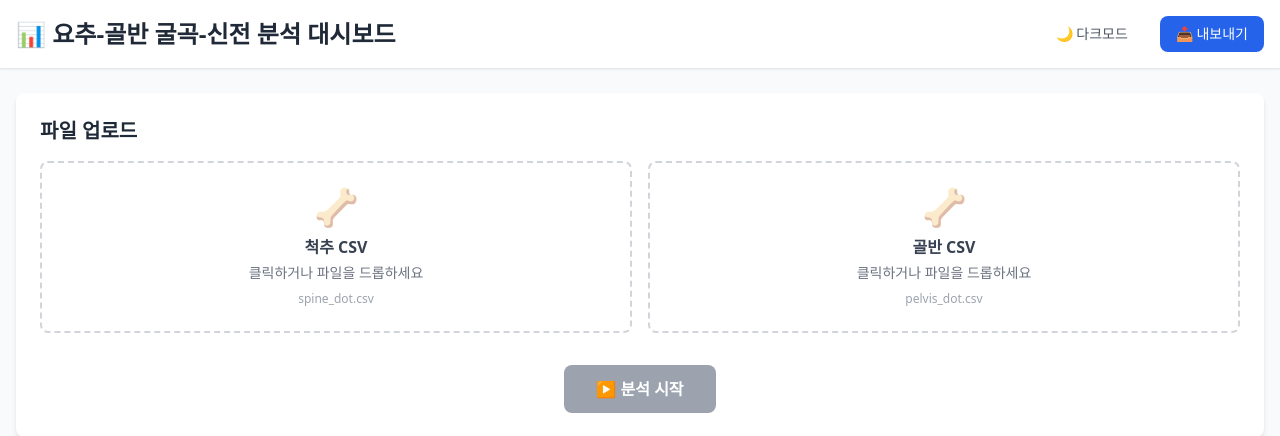
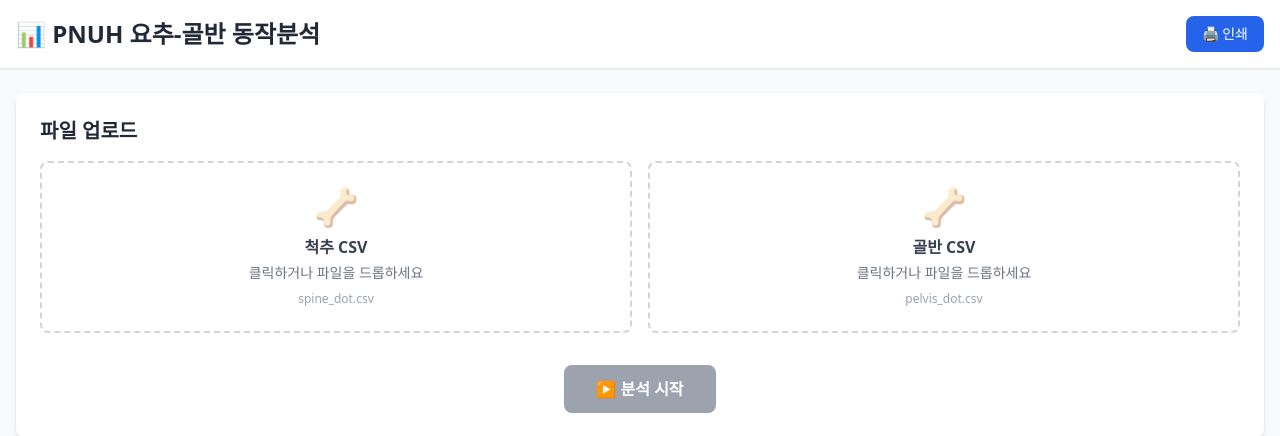
Before and after one commit to medibb/spineview-mvp, a Django app: template dashboard/templates/dashboard/index.html in a window 1280 px wide. Shown: the top 436 px of the page. Run offline with Django 3.2, Linux system fonts and the light colour scheme; the template is opened without the code that fills it, so the values that code supplies are empty; some libraries are stand-ins or nearby versions.

Commit message:
refactor: Update branding and simplify UI controls
Branding updates:
- Changed title from "요추-골반 굴곡-신전 분석 대시보드" to "PNUH 요추-골반 동작분석"
- Updated page header to reflect institutional branding

UI simplifications:
- Removed dark mode toggle feature
- Changed export button to print functionality (window.print())
- Removed placeholder JavaScript for dark mode and export features
- Changed button icon from 📥 to 🖨️ and label from "내보내기" to "인쇄"

Chart improvements:
- Changed main chart title from "굴곡-신전 각도 (메인 시계열)" to "시상면 분석"
- Removed external legend above chart (redundant with in-chart legend)
- Updated in-chart legend labels:
  - "척추 FE" → "요추"
  - "골반 FE" → "골반"
  - "요추전만각도" remains unchanged
- Cleaner, more professional chart presentation

Files modified:
- dashboard/templates/dashboard/base.html: Title, header, button changes
- dashboard/templates/dashboard/index.html: Removed external legend
- static/js/charts.js: Updated legend labels

🤖 Generated with [Claude Code](https://claude.com/claude-code)

Co-Authored-By: Claude Sonnet 4.5 <noreply@anthropic.com>

```diff
--- a/dashboard/templates/dashboard/base.html
+++ b/dashboard/templates/dashboard/base.html
@@ -3,7 +3,7 @@
 <head>
     <meta charset="UTF-8">
     <meta name="viewport" content="width=device-width, initial-scale=1.0">
-    <title>{% block title %}요추-골반 굴곡-신전 분석 대시보드{% endblock %}</title>
+    <title>{% block title %}PNUH 요추-골반 동작분석{% endblock %}</title>
 
     <!-- Tailwind CSS CDN -->
     <script src="https://cdn.tailwindcss.com"></script>
@@ -32,15 +32,12 @@
             <div class="flex justify-between items-center">
                 <div class="flex items-center space-x-3">
                     <h1 class="text-2xl font-bold text-gray-800">
-                        📊 요추-골반 굴곡-신전 분석 대시보드
+                        📊 PNUH 요추-골반 동작분석
                     </h1>
                 </div>
                 <div class="flex items-center space-x-4">
-                    <button id="darkModeToggle" class="px-4 py-2 text-sm text-gray-600 hover:text-gray-800 transition">
-                        🌙 다크모드
-                    </button>
-                    <button id="exportButton" class="px-4 py-2 bg-blue-600 text-white rounded-lg text-sm hover:bg-blue-700 transition">
-                        📥 내보내기
+                    <button id="exportButton" class="px-4 py-2 bg-blue-600 text-white rounded-lg text-sm hover:bg-blue-700 transition" onclick="window.print()">
+                        🖨️ 인쇄
                     </button>
                 </div>
             </div>
@@ -142,17 +139,6 @@
             }
         }
 
-        // Dark mode toggle (placeholder)
-        document.addEventListener('DOMContentLoaded', function() {
-            document.getElementById('darkModeToggle')?.addEventListener('click', () => {
-                alert('다크모드 기능은 추후 추가 예정입니다.');
-            });
-
-            // Export functionality (placeholder)
-            document.getElementById('exportButton')?.addEventListener('click', () => {
-                alert('내보내기 기능은 추후 추가 예정입니다.');
-            });
-        });
     </script>
 
     <script src="/static/js/upload.js"></script>
--- a/dashboard/templates/dashboard/index.html
+++ b/dashboard/templates/dashboard/index.html
@@ -12,22 +12,8 @@
     <!-- Main Time Series Chart -->
     <div class="bg-white rounded-lg shadow-md p-6 mb-6">
         <div class="flex justify-between items-center mb-4">
-            <h2 class="text-xl font-bold text-gray-800">📈 굴곡-신전 각도 (메인 시계열)</h2>
+            <h2 class="text-xl font-bold text-gray-800">📈 시상면 분석</h2>
             <button class="text-gray-600 hover:text-gray-800 transition">⚙️ 설정</button>
-        </div>
-        <div class="flex items-center space-x-6 mb-4 text-sm">
-            <div class="flex items-center space-x-2">
-                <div class="w-4 h-4 rounded" style="background-color: var(--color-spine);"></div>
-                <span class="text-gray-700">척추 FE</span>
-            </div>
-            <div class="flex items-center space-x-2">
-                <div class="w-4 h-4 rounded" style="background-color: var(--color-pelvis);"></div>
-                <span class="text-gray-700">골반 FE</span>
-            </div>
-            <div class="flex items-center space-x-2">
-                <div class="w-4 h-4 rounded" style="background-color: var(--color-relative);"></div>
-                <span class="text-gray-700">상대 FE</span>
-            </div>
         </div>
         <div id="mainTimeSeriesChart" class="w-full" style="height: 400px;"></div>
     </div>
--- a/static/js/charts.js
+++ b/static/js/charts.js
@@ -23,7 +23,7 @@ function renderMainTimeSeries(timeSeries) {
         y: timeSeries.spine_fe,
         type: 'scatter',
         mode: 'lines',
-        name: '척추 FE',
+        name: '요추',
         line: { color: '#3B82F6', width: 2 }
     };
 
@@ -32,7 +32,7 @@ function renderMainTimeSeries(timeSeries) {
         y: timeSeries.pelvis_fe,
         type: 'scatter',
         mode: 'lines',
-        name: '골반 FE',
+        name: '골반',
         line: { color: '#10B981', width: 2 }
     };
 
```
